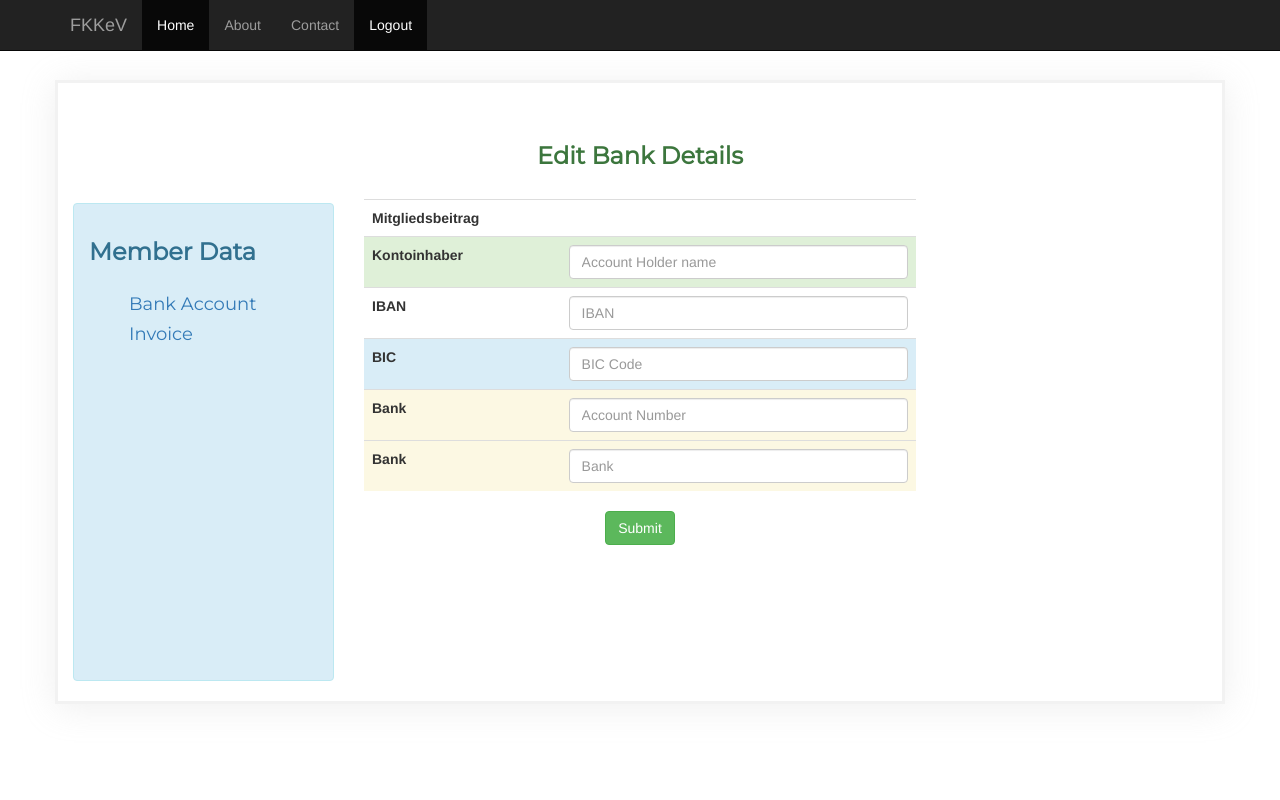
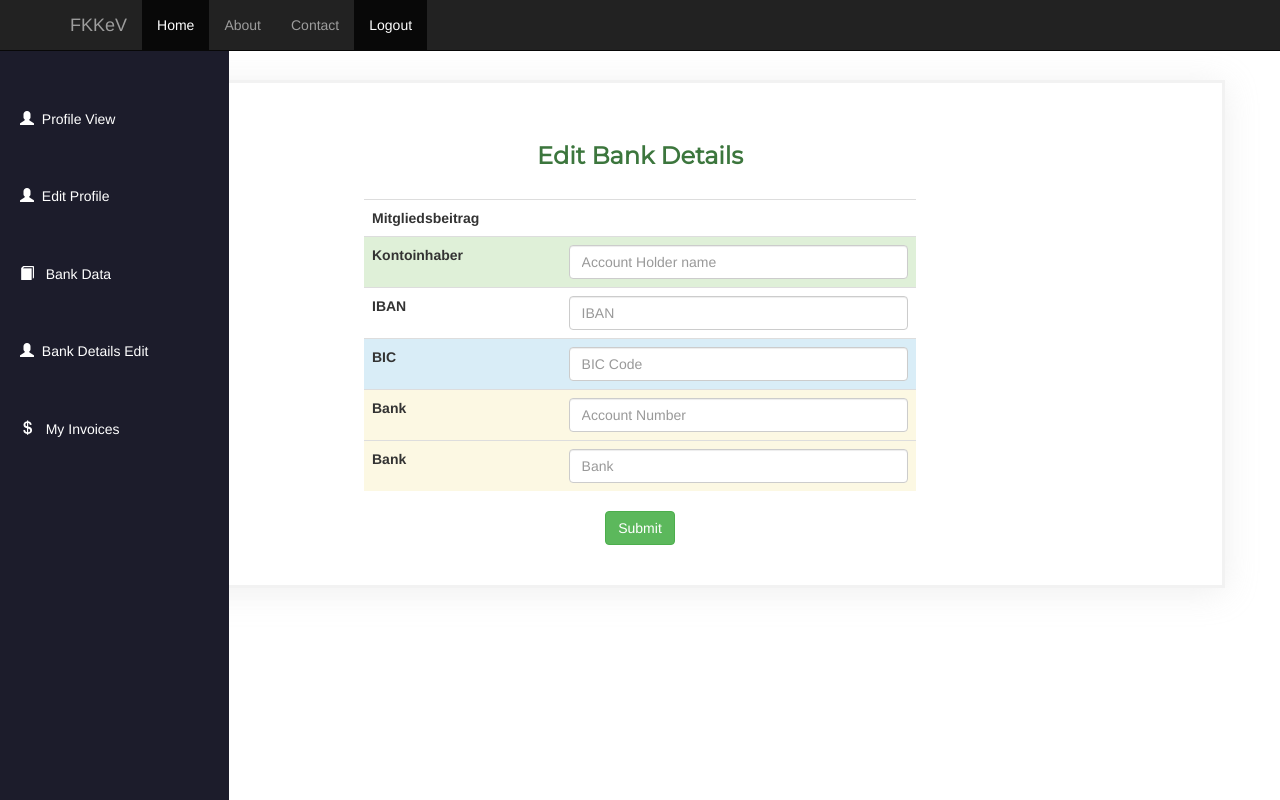
Before and after one commit to JanMrlth/fkkev, a Flask app: template app/templates/forms/edit-bank.html in a window 1280 px wide. Run offline with Flask 2, Linux system fonts and the light colour scheme; the template is opened without the code that fills it: values that come from a table or form of the project are taken from there, others are empty; parts of the project's set-up code (start-up, migrations or seed data) failed here and were passed over; some libraries are stand-ins or nearby versions.

Commit message:
Final Changes with navbar

```diff
--- a/app/static/css/main.css
+++ b/app/static/css/main.css
@@ -45,3 +45,19 @@
 .center-btn {
 margin-left: 50%;
 }
+.nav-sub-heading {
+	padding-left: 20px;
+	padding-top: 20px;
+	padding-bottom: 20px;
+	padding-right: 10px;
+	cursor: hand;
+	color: white;
+	width: 227px;
+
+}
+
+.nav-sub-heading:hover {
+	background-color: #2a323f;
+	border-left: 5px solid #f7f32a;
+	cursor: pointer;
+}
--- a/app/templates/forms/edit-bank.html
+++ b/app/templates/forms/edit-bank.html
@@ -47,17 +47,7 @@
             {% endif %}
         {% endwith %}
         <div class="col-md-3">
-            <br><br><br><br><br><br>
-            <div class="alert alert-info" style="height: 478px">
-                <h3 style="font-family: 'Montserrat'"><b>Member Data</b></h3>
-                <br>
-                <ul class="alert__ul">
 
-                    <li><h4><a href="/accounts">Bank Account</a></h4></li>
-                    <li><h4><a href="/accounts">Invoice</a></h4></li>
-
-                </ul>
-            </div>
         </div>
         <div class="col-md-6">
             <br><br>
--- a/app/templates/forms/edit-user.html
+++ b/app/templates/forms/edit-user.html
@@ -36,10 +36,11 @@
                 </div>
             {% endif %}
         {% endwith %}
+        <div class="col-md-3">
+
+        </div>
         <div class="col-md-6">
-            <br><br>
             <h3 class="text text-center text-success" style="font-family: 'Montserrat'"><b>Member data</b></h3>
-            <br>
             <form method="post" action="/editprofile">
                 {{ form.hidden_tag() }}
                 <table class="table" style="font-family: 'Montserrat', sans-serif; border: 1px solid #F2F2F2;">
@@ -107,7 +108,6 @@
                     <button class="btn btn-success" class="center-btn" type="submit">Submit</button>
                 </div>
             </form>
-            <br><br>
         </div>
         <div class="col-md-3">
             <div class="image__container">
--- a/app/templates/layouts/user-details.html
+++ b/app/templates/layouts/user-details.html
@@ -15,7 +15,7 @@
     <link href="https://fonts.googleapis.com/css?family=Montserrat" rel="stylesheet">
     <link rel="stylesheet" type="text/css" href="{{ url_for('static',filename='css/main.css') }}">
 </head>
-<body>
+<body style="overflow: hidden">
 <nav class="navbar navbar-fixed-top navbar-inverse">
     <div class="container">
         <div class="navbar-header">
@@ -46,4 +46,33 @@
     {% block content %}
     {% endblock %}
 </div>
+<div class="side-nav"
+     style="height: 100%;background-color: #1c1c2b; width: 229px; position: absolute; z-index: 5 ;left: 0px; top: 0px;">
+    <br><br><br><br>
+    <a href="/profile" style="color: white; text-decoration:  none;">
+        <div class="nav-sub-heading">
+            <h5><span class="glyphicon glyphicon-user" style="color: white"></span>&nbsp;&nbsp;Profile View</h5>
+        </div>
+    </a>
+    <a href="/editprofile" style="color: white; text-decoration:  none;">
+        <div class="nav-sub-heading">
+            <h5><span class="glyphicon glyphicon-user" style="color: white"></span>&nbsp;&nbsp;Edit Profile</h5>
+        </div>
+    </a>
+    <a href="/bankprofile" style="color: white; text-decoration:  none;">
+        <div class="nav-sub-heading">
+            <h5><span class="glyphicon glyphicon-book"></span>&nbsp;&nbsp; Bank Data</h5>
+        </div>
+    </a>
+    <a href="/editbank" style="color: white; text-decoration:  none;">
+        <div class="nav-sub-heading">
+            <h5><span class="glyphicon glyphicon-user" style="color: white"></span>&nbsp;&nbsp;Bank Details Edit</h5>
+        </div>
+    </a>
+    <a href="#" style="color: white; text-decoration:  none;">
+        <div class="nav-sub-heading">
+            <h5><span class="glyphicon glyphicon-usd"></span> &nbsp;&nbsp;My Invoices</h5>
+        </div>
+    </a>
+</div>
 </body>
```
Also changed, not shown: app/templates/pages/show-bank.html (+0 -10 lines), app/templates/pages/show-user.html (+0 -12 lines).
